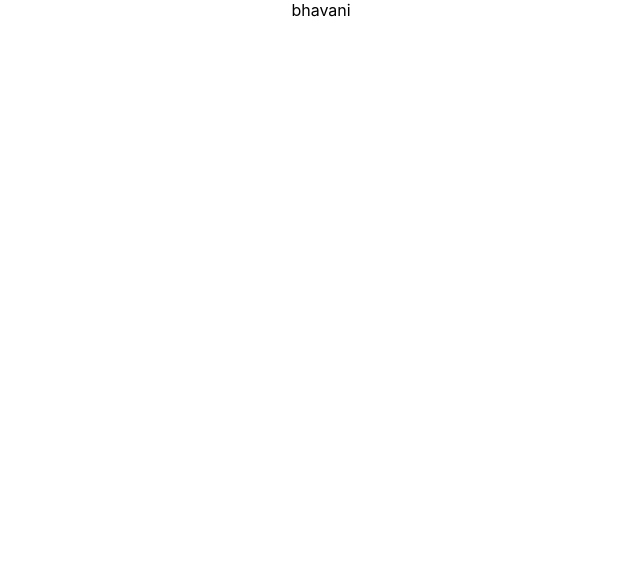
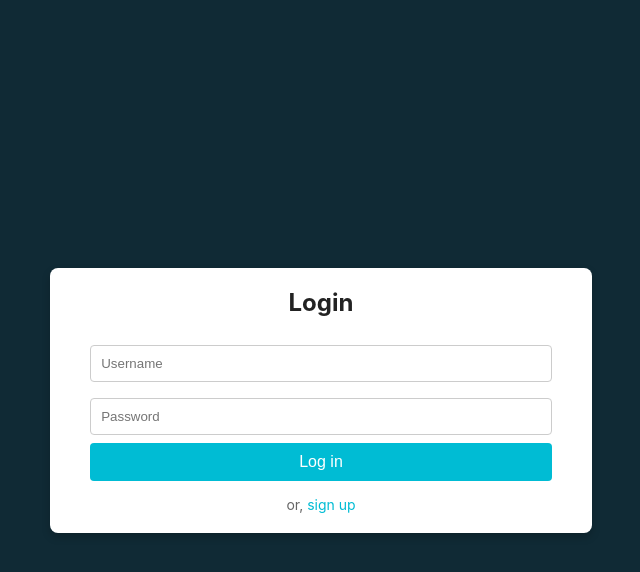
Before and after one commit to DVamshi21/eHealthhub, a React (Create React App) app: page / in a window 1280 px wide. Shown: the top 572 px of the page, without its empty margins (319-959 px from the left). Built offline with nearby package versions, Linux system fonts and the light colour scheme.

Commit message:
first commit by rahamath

```diff
--- a/package.json
+++ b/package.json
@@ -11,7 +11,7 @@
     "@testing-library/user-event": "^13.5.0",
     "react": "^18.3.1",
     "react-dom": "^18.3.1",
-    "react-scripts": "5.0.1",
+    "react-scripts": "^5.0.1",
     "web-vitals": "^2.1.4"
   },
   "scripts": {
--- a/src/App.js
+++ b/src/App.js
@@ -1,14 +1,13 @@
-import logo from './logo.svg';
 import './App.css';
+import Login from './Login';
 
 function App() {
   return (
-    <div className="App">
+
       <div>
-        bhavani
+        <Login/>
       </div>
-    </div>
-  );
+      );
 }
 
 export default App;
--- /dev/null
+++ b/src/Login.css
@@ -0,0 +1,65 @@
+* {
+    box-sizing: border-box;
+    margin: 0;
+    padding: 0;
+  }
+
+  .App {
+    display: flex;
+    justify-content: center;
+    align-items: center;
+    height: 100vh;
+    background-color: #102a35;
+  }
+
+  .login-container {
+    background-color: #ffffff;
+    padding: 20px 40px;
+    border-radius: 8px;
+    text-align: center;
+    box-shadow: 0 4px 8px rgba(0, 0, 0, 0.2);
+  }
+
+  .login-container h2 {
+    font-size: 24px;
+    color: #222;
+    margin-bottom: 20px;
+  }
+
+  .login-container input {
+    width: 100%;
+    padding: 10px;
+    margin: 8px 0;
+    border: 1px solid #ccc;
+    border-radius: 4px;
+  }
+
+  .login-container button {
+    width: 100%;
+    padding: 10px;
+    background-color: #00bcd4;
+    color: #fff;
+    border: none;
+    border-radius: 4px;
+    font-size: 16px;
+    cursor: pointer;
+  }
+
+  .login-container button:hover {
+    background-color: #0097a7;
+  }
+
+  .login-container p {
+    margin-top: 15px;
+    font-size: 14px;
+    color: #666;
+  }
+
+  .login-container a {
+    color: #00bcd4;
+    text-decoration: none;
+  }
+
+  .login-container a:hover {
+    text-decoration: underline;
+  }
--- /dev/null
+++ b/src/Login.js
@@ -0,0 +1,41 @@
+import React, { useState } from 'react';
+import './Login.css';
+
+function App() {
+  const [username, setUsername] = useState('');
+  const [password, setPassword] = useState('');
+
+  const handleLogin = (e) => {
+    e.preventDefault();
+    console.log('Username:', username);
+    console.log('Password:', password);
+  };
+
+  return (
+    <div className="App">
+      <div className="login-container">
+        <h2>Login</h2>
+        <form onSubmit={handleLogin}>
+          <input
+            type="text"
+            placeholder="Username"
+            value={username}
+            onChange={(e) => setUsername(e.target.value)}
+            required
+          />
+          <input
+            type="password"
+            placeholder="Password"
+            value={password}
+            onChange={(e) => setPassword(e.target.value)}
+            required
+          />
+          <button type="submit">Log in</button>
+        </form>
+        <p>or, <a href="#">sign up</a></p>
+      </div>
+    </div>
+  );
+}
+
+export default App;
```
Also changed, not shown: 1 other file (tests, documents, lock files or other folders).
